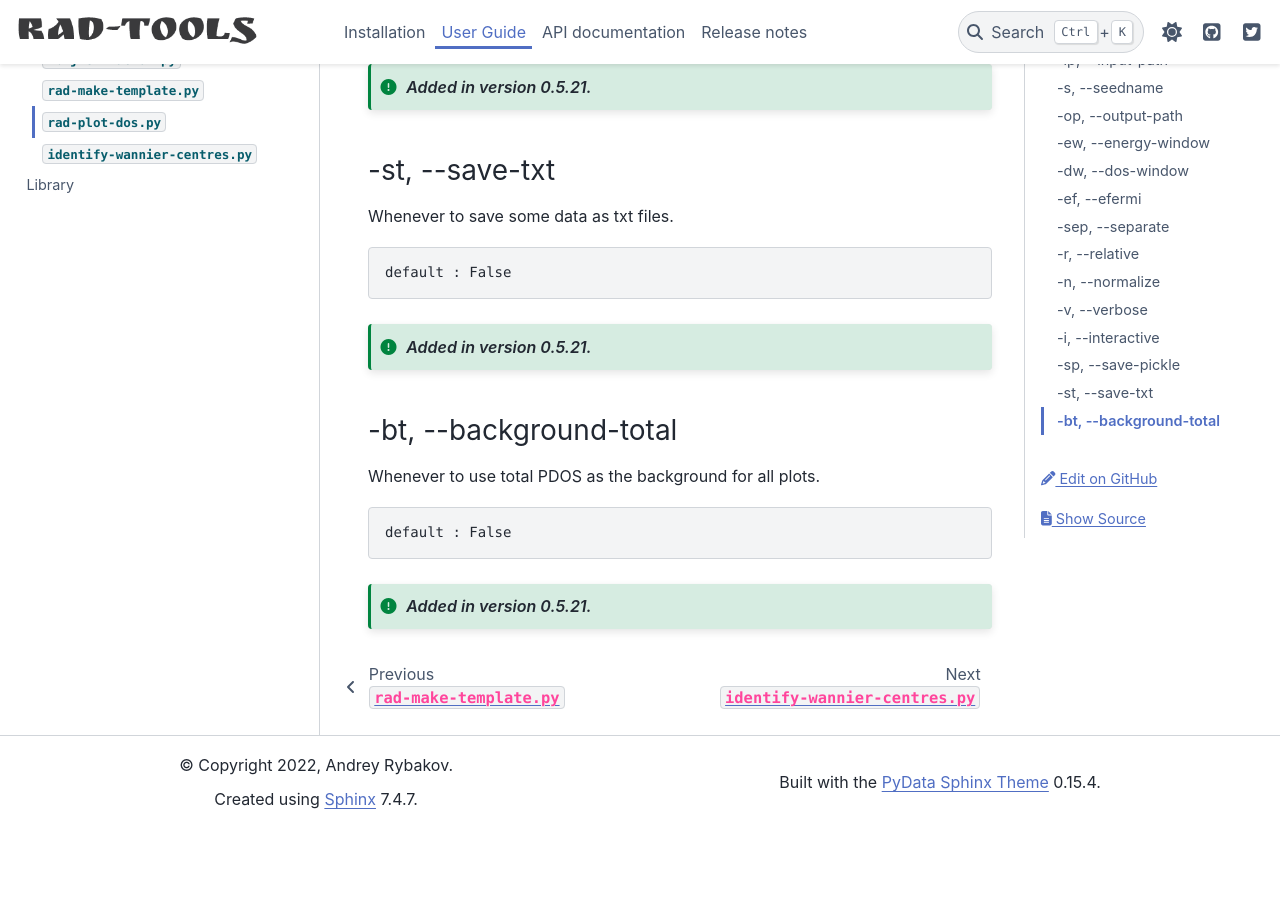
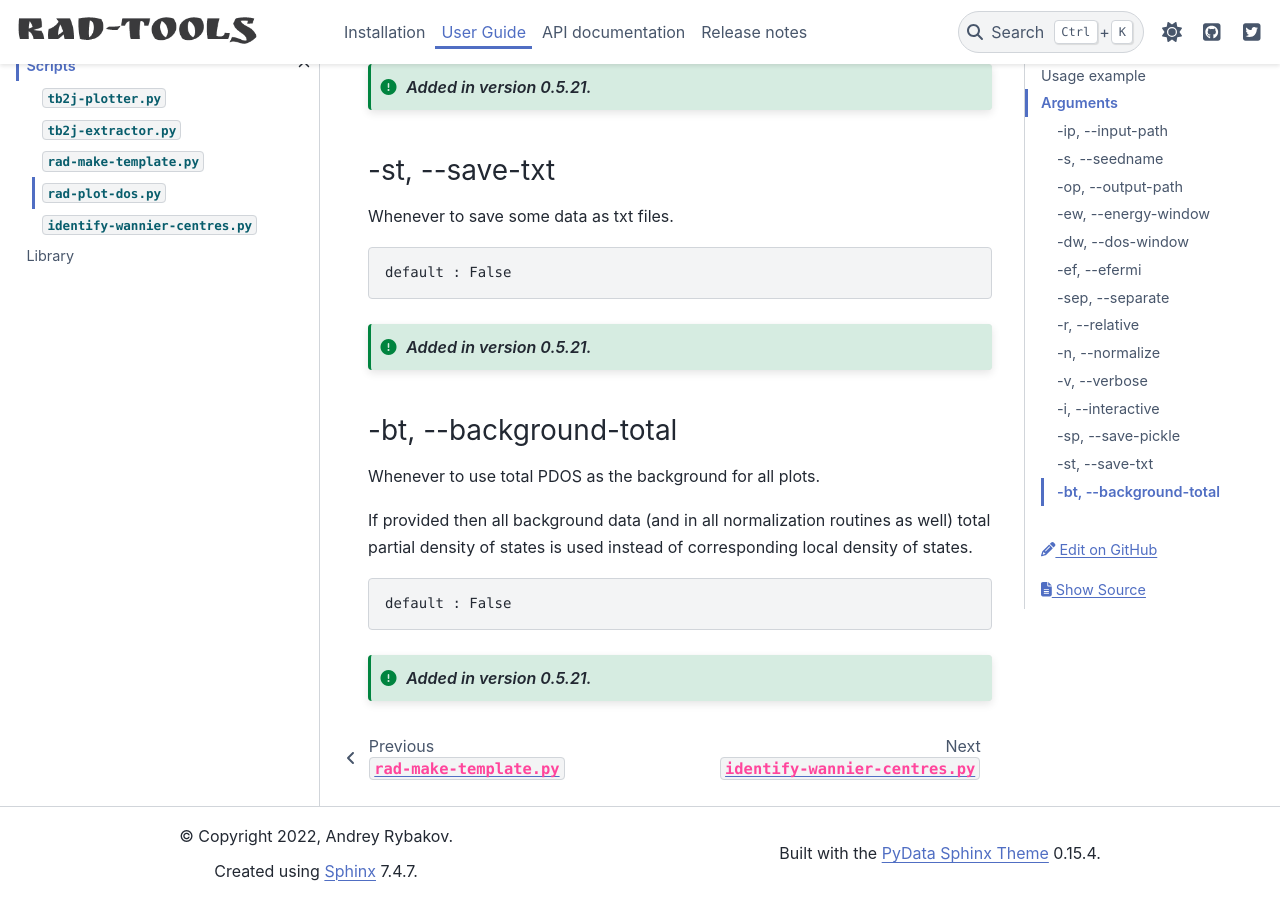
Before and after one commit to adrybakov/rad-tools, a Sphinx documentation site: the page built from docs/source/user-guide/rad-plot-dos.rst, in a window 1280 px wide and 900 px high, scrolled down 5685 px. Built offline with Sphinx 7.4.7 and the PyData theme 0.15.4, drawn with Linux system fonts in a browser that asks for light colours; before the commit the page ends 6514 px from its top, so only the background shows below that.

Commit message:
Improve docs

```diff
--- a/docs/source/user-guide/rad-plot-dos.rst
+++ b/docs/source/user-guide/rad-plot-dos.rst
@@ -305,6 +305,9 @@ Whenever to save some data as txt files.
 -----------------------
 Whenever to use total PDOS as the background for all plots.
 
+If provided then all background data (and in all normalization routines as well) total
+partial density of states is used instead of corresponding local density of states.
+
 .. code-block:: text
 
     default : False
```
